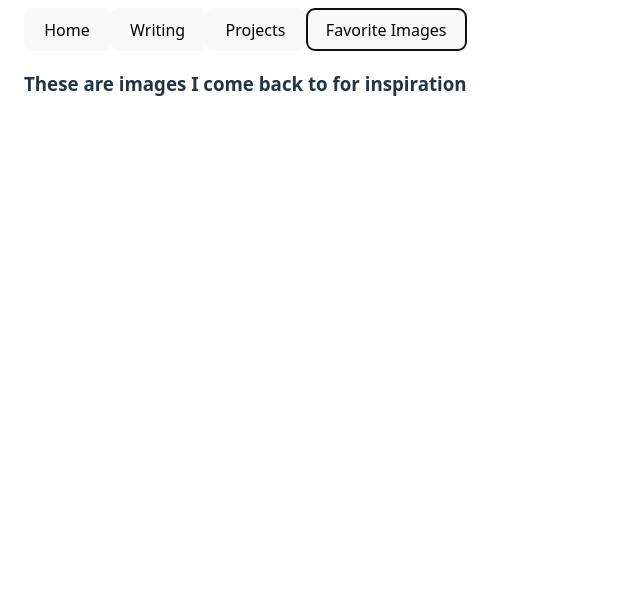
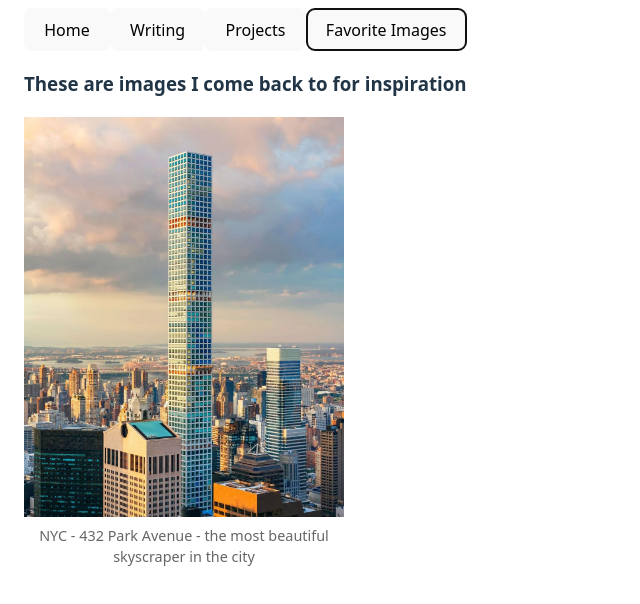
Before and after one commit to ryanduan02/website, a React (Vite) app: page / in a window 1280 px wide. Both pictures are taken after a click on the tab "Favorite Images". Shown: the top 604 px of the page, without its empty margins (0-640 px from the left). Built offline with nearby package versions, Linux system fonts and the light colour scheme.

Commit message:
add image support and add 432 park avenue

```diff
--- a/src/App.css
+++ b/src/App.css
@@ -179,3 +179,33 @@ h2 {
   list-style: none;
   margin: 0 0 12px 0;
 }
+
+/* Favorite Images gallery */
+.imageGallery {
+  display: flex;
+  flex-wrap: wrap;
+  gap: 16px;
+  margin-top: 16px;
+}
+
+.galleryItem {
+  margin: 0;
+  display: flex;
+  flex-direction: column;
+  max-width: 33.33%;
+}
+
+.galleryImage {
+  max-width: 100%;
+  max-height: 50vh;
+  height: auto;
+  width: auto;
+  object-fit: contain;
+}
+
+.imageDescription {
+  margin-top: 8px;
+  font-size: 0.9rem;
+  color: #666;
+  text-align: center;
+}
--- /dev/null
+++ b/src/favorite-images/images.tsx
@@ -0,0 +1,9 @@
+import type { FavoriteImage } from "../types/favoriteImage";
+
+export const favoriteImages: FavoriteImage[] = [
+	{
+		src: "432 Park Avenue.webp",
+		alt: "432 Park Avenue",
+		description: "NYC - 432 Park Avenue - the most beautiful skyscraper in the city",
+	},
+];
--- a/src/pages/FavoriteImagesPage.tsx
+++ b/src/pages/FavoriteImagesPage.tsx
@@ -1,7 +1,23 @@
+import { favoriteImages } from "../favorite-images/images";
+
 export function FavoriteImagesPage() {
 	return (
 		<section className="favorite-images" aria-label="Favorite Images">
 			<h3>These are images I come back to for inspiration</h3>
+			<div className="imageGallery">
+				{favoriteImages.map((image) => (
+					<figure key={image.src} className="galleryItem">
+						<img
+							src={`${import.meta.env.BASE_URL}favorite-images/${image.src}`}
+							alt={image.alt}
+							className="galleryImage"
+						/>
+						{image.description && (
+							<figcaption className="imageDescription">{image.description}</figcaption>
+						)}
+					</figure>
+				))}
+			</div>
 		</section>
 	);
 }
--- /dev/null
+++ b/src/types/favoriteImage.ts
@@ -0,0 +1,5 @@
+export type FavoriteImage = {
+	src: string; // path to image in public/favorite-images/
+	alt: string; // alt text for accessibility
+	description?: string; // optional description to display
+};
```
Also changed, not shown: public/favorite-images/432 Park Avenue.webp (added).
